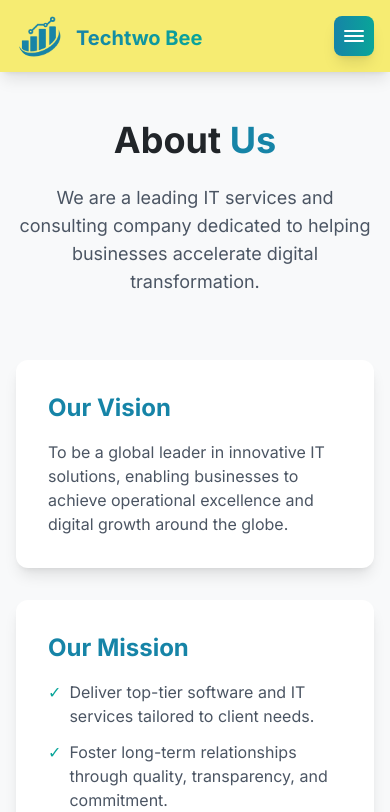
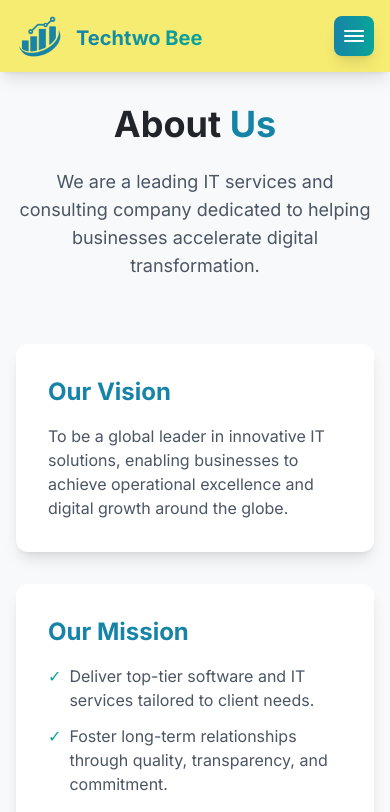
Before and after one commit to supunpramod/Wall-Street-Technology, a React (Vite) app: page /about in a window 390 px wide. Shown: the top 812 px of the page. Built offline with nearby package versions, Linux system fonts and the light colour scheme.

Commit message:
refactor About component layout for improved spacing and responsiveness

```diff
--- a/src/components/pages/About.jsx
+++ b/src/components/pages/About.jsx
@@ -37,7 +37,8 @@ const About = () => {
       animate={{ opacity: 1 }}
       exit={{ opacity: 0 }}
       transition={{ duration: 0.5 }}
-      className="pt-24 pb-16"
+      // className="pt-24 pb-16"
+      className="pt-20 pb-12 md:pt-24 md:pb-16"
     >
       <div className="container mx-auto px-4 mt-6">
         {/* Hero Section */}
```
